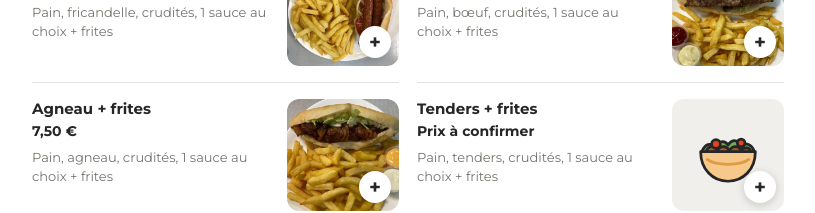
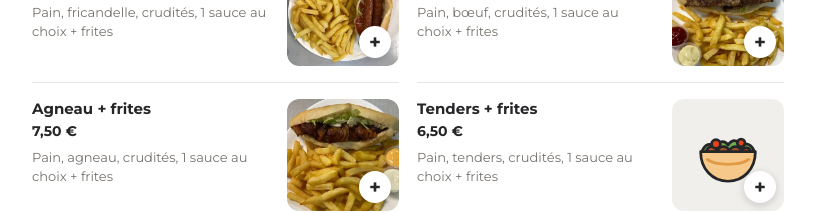
Before and after one commit to volkandigital/maquette-koupfaim, a plain HTML site: page index.html in a window 1280 px wide. Shown: the part 1498-1711 px from the top of the page, without its empty margins (48-863 px from the left). Drawn offline with Linux system fonts and the light colour scheme.

Commit message:
Sandwich tenders 6,50 €, barquette tenders retirée
Co-Authored-By: Claude Opus 5.5 <noreply@anthropic.com>
Claude-Session: https://claude.ai/code/session_01La1Zd8vjoFZ4VNrKonfeXe

```diff
--- a/index.html
+++ b/index.html
@@ -781,7 +781,7 @@ const MENU = [
   SW("sw-fric","Fricandelle + frites",6.50,"fricandelle"),
   SW("sw-boeuf","Bœuf + frites",7.50,"bœuf"),
   SW("sw-agneau","Agneau + frites",7.50,"agneau"),
-  SW("sw-tenders","Tenders + frites",null,"tenders"),
+  SW("sw-tenders","Tenders + frites",6.50,"tenders"),
  ]},
  {cat:"Libanais", items:[
   LB("lb-kebab","Libanais kebab + frites","viande kebab",{pop:true}),
@@ -836,7 +836,6 @@ const MENU = [
   {id:"vs-kefta",n:"Kefta",p:2.00,e:"kefta",d:"À l'unité · kefta seule",s:1,x:true,unit:true},
   {id:"vs-bagneau",n:"Brochette d'agneau",p:4.50,e:"skewer",d:"À l'unité · brochette d'agneau seule",s:1,x:true,unit:true},
   {id:"vs-bboeuf",n:"Brochette de bœuf",p:4.50,e:"skewer",d:"À l'unité · brochette de bœuf seule",s:1,x:true,unit:true},
-  {id:"vs-tenders",n:"Barquette tenders (6)",p:7.50,e:"tenders",d:"6 tenders, en barquette",s:1,x:true},
   {id:"tm-fric",n:"Fricandelle",p:3.00,e:"merguez",d:"À l'unité · saucisse de viande hachée, spécialité du Nord",x:true,unit:true},
   {id:"tm-nuggets",n:"Nuggets",p:0.75,e:"nuggets",d:"À l'unité · nugget de poulet, choisissez la quantité",x:true,unit:true},
   {id:"tm-mex",n:"Mexicanos",p:3.00,e:"chili",d:"À l'unité · saucisse de viande hachée épicée façon mexicaine",x:true,unit:true},
```
